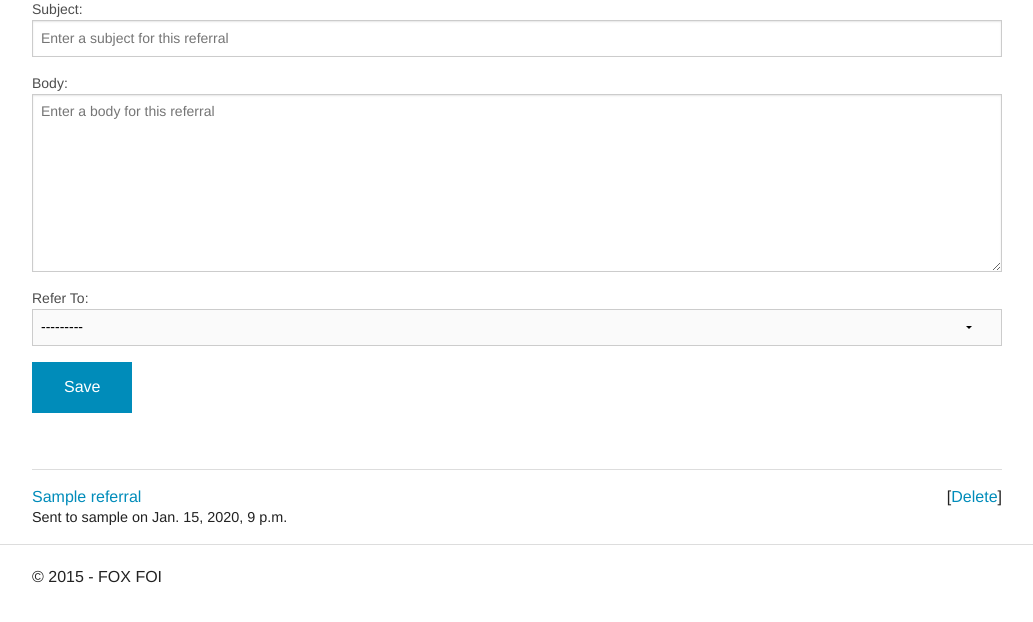
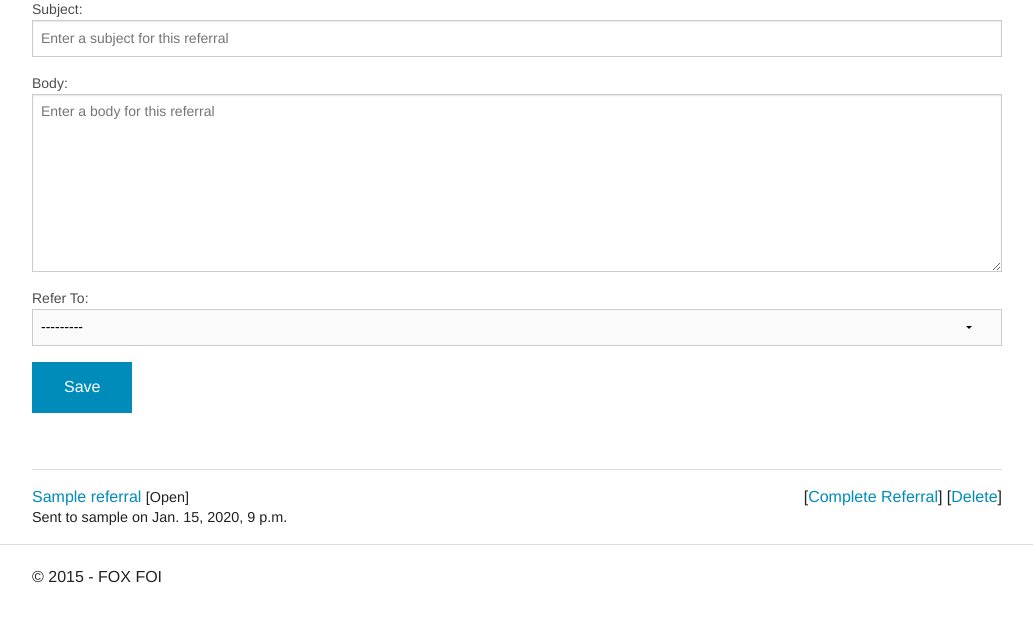
Before and after one commit to mleonard87/FOXFOI, a Django app: page /foi/edit/1/referrals in a window 1280 px wide. Shown: the part 145-767 px from the top of the page, without its empty margins (123-1156 px from the left). Run offline with Django 3.2, Linux system fonts and the light colour scheme; a user stored in the database is signed in; tables that the repository leaves empty hold one stand-in row (values such as "Sample post").

Commit message:
Add status field to case referral, and add ability for referred-to user to complete referral.  Streamline various styles.

```diff
--- a/foi/models.py
+++ b/foi/models.py
@@ -30,10 +30,10 @@ class ReferralManager(models.Manager):
         return referral
 
     def get_user_referrals(self, user):
-        return self.filter(refer_to = user).distinct().values_list('case', flat = True)
+        return self.filter(refer_to = user, status = 'OPEN').distinct().values_list('case', flat = True)
 
     def get_user_referral_cases(self, user):
-        return self.filter(refer_to = user).values('case')
+        return self.filter(refer_to = user, status = 'OPEN').values('case')
 
 class AssessmentManager(models.Manager):
     def create_assessment(self, case):
@@ -187,14 +187,28 @@ class Comment(models.Model):
     objects = CommentManager()
 
 class Referral(models.Model):
+
+    REFERRAL_STATUS = (
+        ('OPEN', 'Open'),
+        ('COMPLETE', 'Complete')
+    )
+
     case = models.ForeignKey(Case)
     subject = models.CharField(max_length = 100)
     body = models.TextField()
     refer_to = models.ForeignKey(User)
+    status = models.CharField(max_length = 10, choices = REFERRAL_STATUS, default = "OPEN")
     created_date = models.DateTimeField()
 
     def __unicode__(self):
         return self.subject
+
+    def is_open(self):
+        return self.status == 'OPEN'
+
+    def complete_referral(self):
+        self.status = 'COMPLETE'
+        self.save()
 
     objects = ReferralManager()
 
--- a/foi/templates/foi/case_index_base.html
+++ b/foi/templates/foi/case_index_base.html
@@ -19,7 +19,11 @@
                                     <span class="indexItemTitle">
                                         <a href="{% block editURL %}{% endblock %}" data-reveal-id="deleteItemModal" data-reveal-ajax="true">{% block editItemDisplayName %}{% endblock %}</a>
                                     </span>
+                                    <span class="indexItemTitleOther">
+                                        {% block indexItemTitleOtherText %}{% endblock %}
+                                    </span>
                                     <span class="indexLinks">
+                                        {% block indexLinkAdditional %}{% endblock %}
                                         {% block deleteLinkMaster %}[<a href="{% block deleteURL %}{% endblock %}" data-reveal-id="deleteItemModal" data-reveal-ajax="true">Delete</a>]{% endblock %}
                                     </span>
                                     {% block additionalInfoMaster %}<span class="additionalInfo">{% block additionalInfo %}{% endblock %}</span>{% endblock %}
--- a/foi/templates/foi/referrals.html
+++ b/foi/templates/foi/referrals.html
@@ -47,5 +47,14 @@
 {% block newitemMaster %}{% endblock %}
 {% block editURL %}{% url 'foi:edit_referral' case.id indexitem.id %}{% endblock %}
 {% block editItemDisplayName %}{{ indexitem.subject }}{% endblock %}
+{% block indexItemTitleOtherText %}[{{ indexitem.get_status_display }}]{% endblock %}
+{% block indexLinkAdditional %}
+    {% if indexitem.refer_to = user and indexitem.is_open %}
+        <form class="complete-referral-form inline-form" action="{% url 'foi:complete_referral' case.id indexitem.id %}" method="post">
+            [<a href="#">Complete Referral</a>]
+            {% csrf_token %}
+        </form>
+    {% endif %}
+{% endblock %}
 {% block deleteURL %}{% url 'foi:delete_referral' case.id indexitem.id %}{% endblock %}
 {% block additionalInfo %}Sent to {{ indexitem.refer_to }} on {{ indexitem.created_date }}{% endblock %}
--- a/foi/urls.py
+++ b/foi/urls.py
@@ -13,6 +13,7 @@ urlpatterns = patterns('',
     url(r'^edit/(\d+)/referrals$', views.case_referrals, name = 'case_referrals'),
     url(r'^edit/(\d+)/referrals/(\d+)/edit$', views.edit_referral, name = 'edit_referral'),
     url(r'^edit/(\d+)/referrals/(\d+)/delete$', views.delete_referral, name = 'delete_referral'),
+    url(r'^edit/(\d+)/referrals/(\d+)/complete$', views.complete_referral, name = 'complete_referral'),
     url(r'^edit/(\d+)/assessment$', views.case_assessment, name = 'case_assessment'),
     url(r'^edit/(\d+)/outcome$', views.case_outcome, name = 'case_outcome'),
     url(r'^edit/(\d+)/internal_review$', views.case_ir, name = 'case_internal_review'),
--- a/foi/views.py
+++ b/foi/views.py
@@ -125,6 +125,14 @@ def delete_referral(request, case_id, referral_id):
         return HttpResponseRedirect(reverse('foi:case_referrals', args = (case_id,)))
     else:
         return render(request, 'foi/delete_referral.html', {'case': case, 'referral': referral})
+
+@login_required
+def complete_referral(request, case_id, referral_id):
+    referral = get_object_or_404(Referral, pk = referral_id, case = case_id)
+    if request.method == 'POST':
+        referral.complete_referral()
+        return HttpResponseRedirect(reverse('foi:index_case'))
+    return HttpResponseRedirect(reverse('foi:case_referrals', args = (case_id,)))
 
 @login_required
 def case_assessment(request, case_id):
--- a/foxfoi/static/application/css/application.css
+++ b/foxfoi/static/application/css/application.css
@@ -21,6 +21,32 @@ html {
   margin: 0;
 }
 
+.inline-form {
+  display: inline-block;
+  margin: 0;
+}
+
+/***************************
+ *** Key Term Styles
+ ***************************/
+.toggleStatusLarge {
+  font-size: 24px;
+  vertical-align: middle;
+}
+
+.toggleStatusSmall {
+  font-size: 20px;
+  vertical-align: middle;
+}
+
+.statusActive {
+  color: green;
+}
+
+.statusInactive {
+  color: red;
+}
+
 /***************************
  *** Index Screen Styles
  ***************************/
@@ -32,6 +58,10 @@ div.indexItemContainer > span.indexItemTitle {
   padding-bottom: 5px;
 }
 
+div.indexItemContainer > span.indexItemTitleOther {
+  font-size: 0.9em;
+}
+
 div.indexItemContainer > .additionalInfo {
   display: block;
   padding-top: 5px;
--- a/foxfoi/static/application/js/application.js
+++ b/foxfoi/static/application/js/application.js
@@ -9,4 +9,8 @@ $(document).ready(function() {
     $(".keyterm-status").on("click", function() {
         $(this).parents(".keyterm-change-status-form").submit();
     });
+
+    $(".complete-referral-form").on("click", function() {
+        $(this).submit();
+    });
 });
```
Also changed, not shown: keyterms/templates/keyterms/index.html (+6 -6 lines), foi/migrations/0011_referral_status.py (added).
